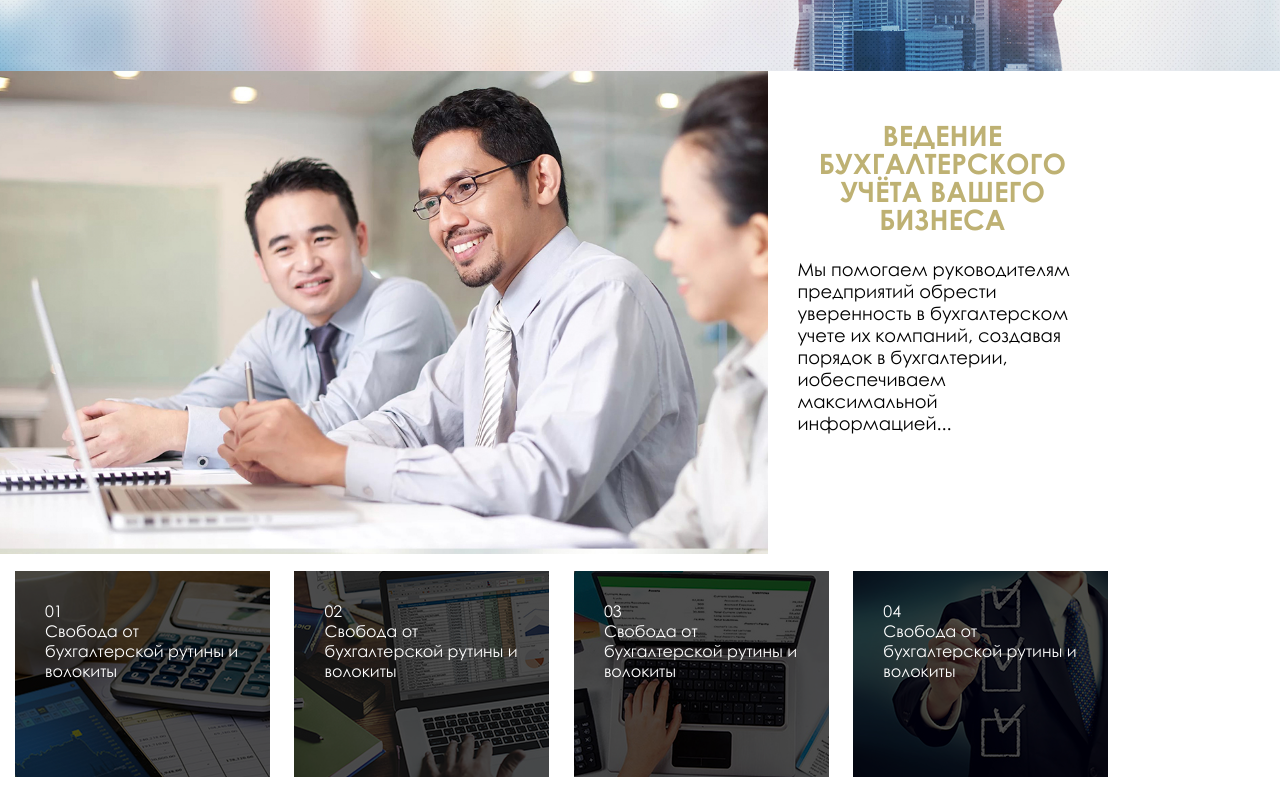
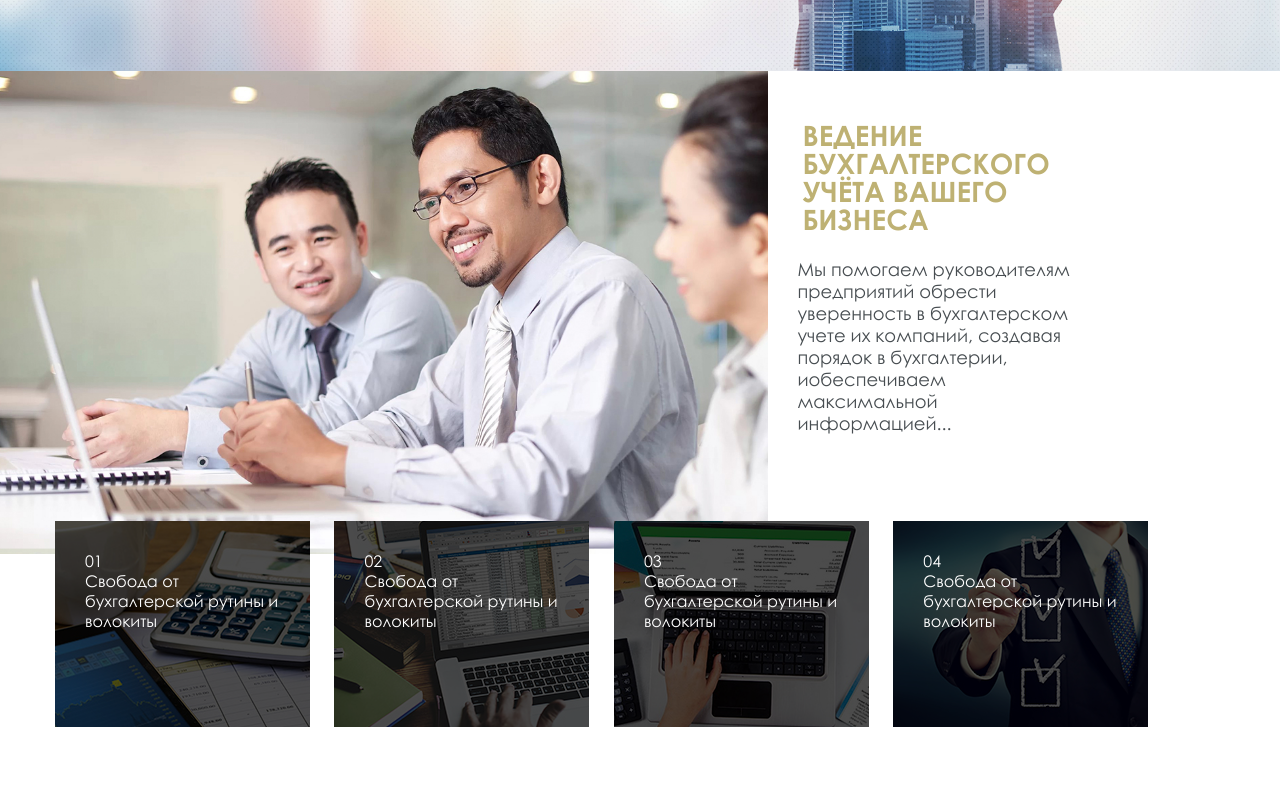
Before and after one commit to b1411/site, a plain HTML site: page index.html in a window 1280 px wide. Shown: the part 420-1220 px from the top of the page. Drawn offline with Linux system fonts and the light colour scheme.

Commit message:
fixed styles of about row

```diff
--- a/src/scss/style.scss
+++ b/src/scss/style.scss
@@ -182,11 +182,13 @@ header {
     text-transform: uppercase;
     width: 100%;
     margin: 0 auto;
+
     h3 {
         font-size: 85px;
         text-transform: none;
         margin-bottom: 40px;
         font-family: centurygothic-bold;
+
         &:after {
             content: '';
             display: block;
@@ -194,23 +196,29 @@ header {
             height: 2px;
             margin: 0 auto;
         }
+
         &:first-child::after {
             background-color: red;
         }
+
         &:not(:first-child):not(:last-child)::after {
             background-color: $micro-color;
         }
+
         &:last-child::after {
             display: none;
         }
+
         &:first-child {
             color: red;
         }
     }
+
     p {
         font-size: 32px;
         text-transform: none;
         font-weight: 400;
+
         &:first-child {
             color: #242424;
         }
@@ -242,6 +250,7 @@ header {
         display: block;
         margin-bottom: 25px;
         line-height: 1;
+        text-align: left;
     }
 
     p {
@@ -250,16 +259,21 @@ header {
         display: inline-block;
         text-align: left;
         margin-left: -5px;
+        color: #474d51;
     }
 }
 
 .row-container {
     position: absolute;
     bottom: 50px;
+    left: 50%;
+    width: 100%;
+    transform: translateX(-50%);
+    padding: 50px 0;
+
 }
 
 .row {
-
     img {
         width: fit-content;
         display: block;
@@ -286,7 +300,7 @@ header {
 }
 
 .callback {
-    margin-top: 50px;
+    //margin-top: 50px;
     background: url('/src/img/bg/bg-3.jpg');
     background-repeat: no-repeat;
     background-size: cover;
```
Also changed, not shown: src/css/style.css, 1 other file.
